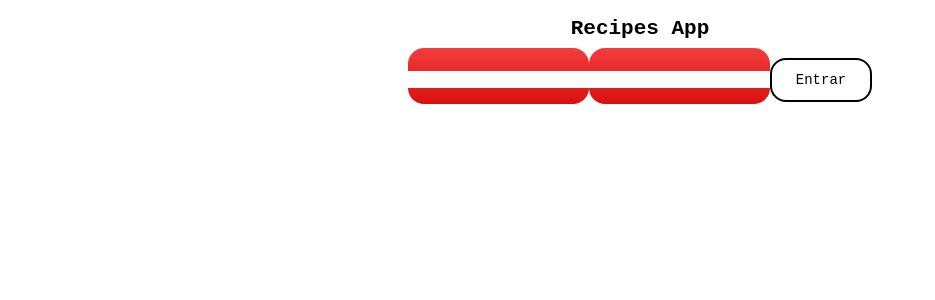
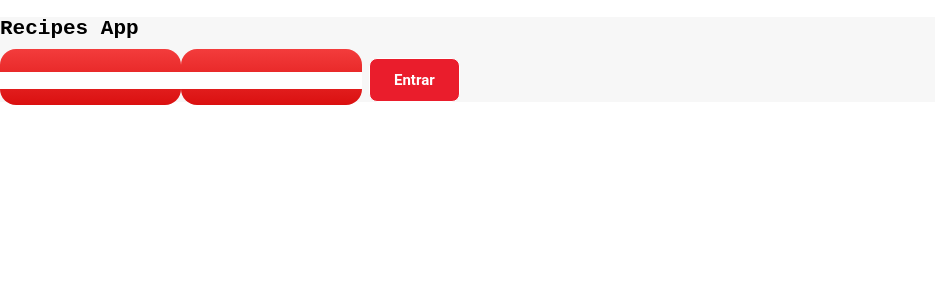
Before and after one commit to RafaelBamberg/Recipes-App, a React (Create React App) app: page / in a window 1280 px wide. Shown: the top 300 px of the page, without its empty margins (0-935 px from the left). Built offline with nearby package versions, Linux system fonts and the light colour scheme.

Commit message:
algumas coisas xd

```diff
--- a/src/components/ButtonCard.css
+++ b/src/components/ButtonCard.css
@@ -2,13 +2,11 @@
     cursor: pointer;
     color: black;
     background-color: transparent;
-
     display: inline-block;
     background-color: white;
     font-weight: var(--font-medium);
     transition: .3s;
   }
-
   .profile-something:hover {
     background-image: linear-gradient(#f33c3c,#d80404);
   }
--- a/src/components/ButtonCard.jsx
+++ b/src/components/ButtonCard.jsx
@@ -9,7 +9,7 @@ function ButtonCard({ buttonText, onClick, testId, page, disabled }) {
       to={ page }
     >
       <button
-        className="profile-something"
+        className="button"
         type="button"
         data-testid={ testId }
         onClick={ onClick }
--- a/src/components/CategoriesButton.jsx
+++ b/src/components/CategoriesButton.jsx
@@ -83,7 +83,7 @@ class CategoriesButton extends Component {
   render() {
     const { response } = this.state;
     return (
-      <div>
+      <div className="button-bar">
         <p className="cateBar">Categories</p>
         <button
           className="button"
--- a/src/components/FavoriteCards.jsx
+++ b/src/components/FavoriteCards.jsx
@@ -5,6 +5,7 @@ import { Link } from 'react-router-dom';
 import shareIcon from '../images/shareIcon.svg';
 import blackHeartIcon from '../images/blackHeartIcon.svg';
 import Header from './Header';
+import '../styles/App.css'
 
 export default function FavoriteCards(props) {
   const { recipe, index, onFavoriteClick/* , handleRedirect */ } = props;
@@ -76,6 +77,7 @@ export default function FavoriteCards(props) {
             />
           </button>
           <button
+            className="button"
             type="button"
             className="card-btn"
             onClick={ () => onFavoriteClick(recipe.id) }
--- a/src/components/FunctionsDetails.js
+++ b/src/components/FunctionsDetails.js
@@ -1,5 +1,6 @@
 import React from 'react';
 import { renderData } from './RenderButtonDetails';
+import'../styles/App.css';
 
 export function renderRecomendation(recomendation, path) {
   const six = 6;
@@ -8,6 +9,7 @@ export function renderRecomendation(recomendation, path) {
       return (
         <div data-testid={ `${index}-recomendation-card` } className="recomendation">
           <img
+            className="button-favorite-image"
             src={ path.includes('/comidas') ? rec.strDrinkThumb
               : rec.strMealThumb }
             alt="alguma coisa"
--- a/src/components/Header.jsx
+++ b/src/components/Header.jsx
@@ -43,7 +43,7 @@ export default class Header extends Component {
             { titlePage }
           </h2>
           <button
-          className="header-searchbar"
+            className="button"
             type="button"
             onClick={ this.handleSearchBar }
           >
--- a/src/components/Recipes.css
+++ b/src/components/Recipes.css
@@ -1,5 +1,5 @@
 .divRecipes {
-    background-color: white;
+    background-color: #F7F7F7;
     gap: 1rem;
     padding-top: 3rem;
     padding-bottom: 3rem;
@@ -14,6 +14,11 @@
     border-radius: 3rem;
     width: 200px;
     padding: 0.3rem 0 1rem 0;
+    text-align: center;
+}
+
+.recipes:hover {
+    background-image: linear-gradient(#C2121F,#C2121F);
 }
 
 .img {
@@ -27,6 +32,9 @@
     border-radius: 3rem;
     color: white;
     width: 50%;
+    font-family: 'Roboto', sans-serif;
+    font-weight: bold;
+    font-size: 14px;
 }
 
 .del-foods {
--- a/src/components/RenderButtonDetails.js
+++ b/src/components/RenderButtonDetails.js
@@ -49,6 +49,7 @@ export function renderButton(recipe) {
     if (recInit === recStorage) {
       return (
         <button
+          className="button"
           type="button"
           data-testid="start-recipe-btn"
           className="button-iniciar"
@@ -61,6 +62,7 @@ export function renderButton(recipe) {
     }
     return (
       <button
+        className="button"
         type="button"
         data-testid="start-recipe-btn"
         className="button-iniciar"
@@ -73,6 +75,7 @@ export function renderButton(recipe) {
   }
   return (
     <button
+      className="button"
       type="button"
       data-testid="start-recipe-btn"
       className="button-iniciar"
--- a/src/pages/Favorites.jsx
+++ b/src/pages/Favorites.jsx
@@ -51,7 +51,7 @@ export default function ReceitasFeitas() {
       Receitas Favoritas
       <div className="filter-section">
         <button
-          className="profile-something"
+          className="button"
           data-testid="filter-by-all-btn"
           type="button"
           name="all"
@@ -60,7 +60,7 @@ export default function ReceitasFeitas() {
           All
         </button>
         <button
-          className="profile-something"
+          className="button"
           data-testid="filter-by-food-btn"
           type="button"
           name="food"
@@ -69,13 +69,13 @@ export default function ReceitasFeitas() {
           Food
         </button>
         <button
-          className="profile-something"y
+          className="button"y
           data-testid="filter-by-drink-btn"
           type="button"
           name="drink"
           onClick={ onFilterClick }
         >
-          Drinks
+          Drinksprofile-something
         </button>
       </div>
       <div className="favorite-section">
--- a/src/pages/ReceipeInProgress.jsx
+++ b/src/pages/ReceipeInProgress.jsx
@@ -7,6 +7,7 @@ import shareIcon from '../images/shareIcon.svg';
 import whiteHeartIcon from '../images/whiteHeartIcon.svg';
 import blackHeartIcon from '../images/blackHeartIcon.svg';
 import { getDrinksApi, getFoodApi } from '../services';
+import'../styles/App.css';
 
 class ReceipeInProgress extends Component {
   constructor(props) {
@@ -114,6 +115,7 @@ class ReceipeInProgress extends Component {
     return (
       <div>
         <img
+          className="button-favorite-image"
           data-testid="recipe-photo"
           src={ recipe.strMealThumb ? recipe.strMealThumb : recipe.strDrinkThumb }
           alt={ recipe.strMeal ? recipe.strMeal : recipe.strDrink }
@@ -148,6 +150,7 @@ class ReceipeInProgress extends Component {
           } }
         >
           <img
+            className="button-favorite-image"
             src={ favorite ? blackHeartIcon : whiteHeartIcon }
             alt=""
             data-testid="favorite-btn"
--- a/src/services/index.js
+++ b/src/services/index.js
@@ -18,7 +18,9 @@ const drinkURL = 'https://www.thecocktaildb.com/api/json/v1/1/';
 export async function getFoodApi(type, food) {
   if (food === '') {
     const response = await fetch(`${foodURL}${type}`);
+    console.log(response)
     const data = await response.json();
+    console.log(data)
     return data;
   }
   const response = await fetch(`${foodURL}${type}${food}`);
--- a/src/styles/App.css
+++ b/src/styles/App.css
@@ -10,7 +10,7 @@
   --text-color-light: hsl(var(--hue), 4%, 55%);
 
   /*Green gradient*/
-  --body-color: linear-gradient(#fffcff,#f1f8f8);
+  --body-color: linear-gradient(#F7F7F7,#F7F7F7);
   --body-grap: linear-gradient(90deg, hsl(0, 0%, 100%) 0%, hsl(0, 0%, 99%) 100%);
   --container-color: linear-gradient(#f33c3c,#da1010);
 
@@ -52,7 +52,7 @@
   border-radius: 1rem;
 
   display: inline-block;
-  background-color: white;
+  background-color: #F7F7F7;
   font-weight: var(--font-medium);
   transition: .3s;
 }
@@ -69,37 +69,69 @@ input{
 
 button{
   cursor: pointer;
-  font-family: var(--body-font);
-  font-size: var(--normal-font-size);
-  border: 2px solid;
+  font-family: 'Roboto', sans-serif;
+  font-weight: bold;
+  font-size: 15px;
+  border: 1px solid;
   background-color: transparent;
-  border-radius: 3rem;
+  border-radius: 0.5rem;
   padding: .75rem 1.5rem;
 }
 
 div {
-  background-color: white;
+  background-color: #F7F7F7;
 }
 
 .button{
-  background-color: white;
-  font-weight: var(--font-medium);
+  background-color: #EA1D2C;
+  font-family: 'Roboto', sans-serif;
+  font-weight: bold;
+  font-size: 15px;
   transition: .3s;
+  justify-content: space-between;
+  margin-left: 7px;
+  color: white;
+}
+
+.button-bar {
+  justify-content: space-between;
+  text-align: center;
+  /* padding: 100px; */
 }
 
 .button:hover{
-  background-image: linear-gradient(#f33c3c,#da1010);
+  background-image: linear-gradient(#C2121F,#C2121F);
 }
 
 .cateBar {
   font-weight: var(--font-medium);
   font-size: 20px;
+  text-align: center;
+  justify-content: space-between;
 }
 
+.button-iniciar {
+  background-color: #EA1D2C;
+  font-family: 'Roboto', sans-serif;
+  font-weight: bold;
+  font-size: 15px;
+  transition: .3s;
+  justify-content: space-between;
+  margin-left: 7px;
+  color: white;
+}
+
+.button-iniciar:hover {
+  background-image: linear-gradient(#C2121F,#C2121F);
+}
+
+.button-favorite-image {
+  width: 250px;
+}
 
 html{
   scroll-behavior: smooth;
-  text-align: center;
+  /* text-align: center; */
 }
 
 body{
@@ -120,7 +152,7 @@ a {
   border-radius: 1rem;
 
   display: inline-block;
-  background-color: white;
+  background-color: #F7F7F7;
   font-weight: var(--font-medium);
   transition: .3s;
 }
@@ -140,11 +172,11 @@ a {
 }
 
 header {
-  background-color: white;
+  background-color: #F7F7F7;
 }
 
 footer{
-  background-color:white;
+  background-color:#F7F7F7;
   padding-top: 20px;
 }
 
```
